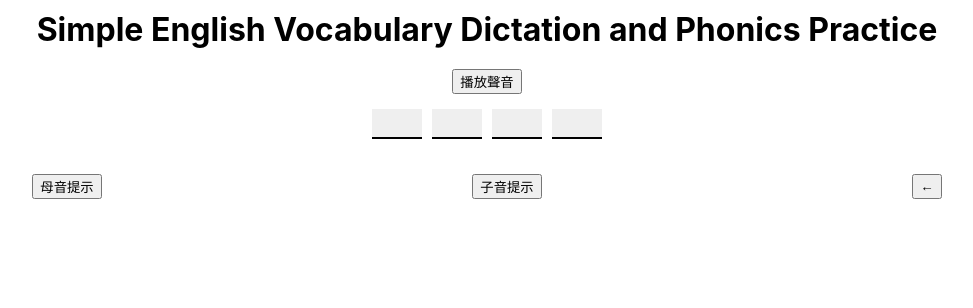
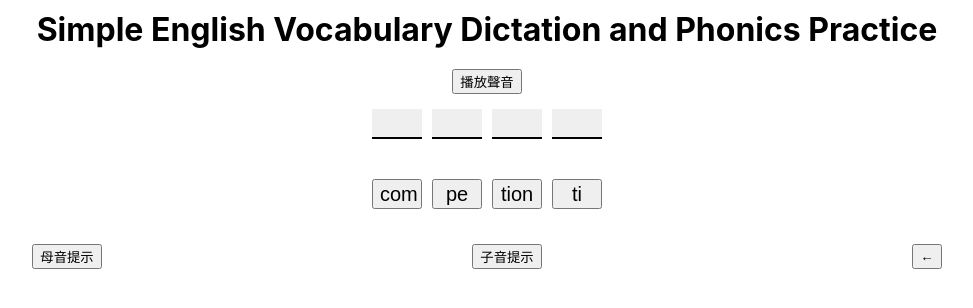
Before and after one commit to Kanmurio406/vocab_practice_react, a React (Create React App) app: page / in a window 1280 px wide. Shown: the top 308 px of the page, without its empty margins (153-1126 px from the left). Built offline with nearby package versions, Linux system fonts and the light colour scheme.

Commit message:
add options random render

```diff
--- a/src/App.js
+++ b/src/App.js
@@ -13,25 +13,42 @@ function Answer (props) {
 }
 
 function Answers (props) {
-  const answers = props.syllableMode ? props.currentVocab.syllables.lists : props.currentVocab.word
+  const answers = props.answers
   let answerBoxes = [];
 
   for (let i = 0; i < answers.length; i++) {
     answerBoxes.push(<Answer key={i} value="   " />)
   }
 
-
   return (<div className="answers">
     {answerBoxes}
   </div>);
 }
 
-function Options () {
+function Option(props) {
+  return (
+    <button className='option'>{props.value}</button>
+  )
+}
 
+function Options (props) {
+  const options = props.answers
+  let optionBoxes = [];
 
-    return (<div className="options">
+  for (let i = 0; i < options.length; i++) {
+    optionBoxes.push(<Option key={i} value={options[i]} />)
+  }
 
-    </div>)
+  function compareRandom(a, b) {
+    return Math.random() - 0.5;
+  }
+
+  let shuffledOptionBoxes = [...optionBoxes]
+  shuffledOptionBoxes.sort(compareRandom)
+
+  return (<div className="options">
+    {shuffledOptionBoxes}
+  </div>)
 }
 
 function Tools ()  {
@@ -52,11 +69,16 @@ class Vocabulary extends React.Component {
   //   );
   // }
 
+  // 應該在這層就確認是哪一種 mode
+
   render() {
+    const currentVocab = this.props.currentVocab
+    const answers = this.props.syllableMode ? currentVocab.syllables.lists : currentVocab.word
+
     return (
     <div className='answering-container'>
-        <Answers currentVocab={this.props.currentVocab} syllableMode={this.props.syllableMode} />
-        <Options currentVocab={this.props.currentVocab} syllableMode={this.props.syllableMode} />
+        <Answers answers={answers} />
+        <Options answers={answers} />
         <Tools />
     </div>
     );
--- a/src/App.scss
+++ b/src/App.scss
@@ -6,7 +6,6 @@
 }
 
 h1 {
-  // text-align: center;
   margin: 10px;
 }
 
@@ -26,11 +25,6 @@ button {
   display: flex;
   justify-content: center;
 
-  // input {
-  //   height: 20px;
-  //   width: 50px;
-  //   margin: 5px;
-  // }
   .answer {
     border: none;
     border-bottom: solid 2px;
@@ -44,11 +38,10 @@ button {
 
 .options {
   text-align: center;
-  margin-top: 30px;
+  margin: 30px;
 
-  button {
+  .option {
     margin: 5px;
-    cursor: pointer;
     width: 50px;
     height: 30px;
     font-size: 20px;
```
